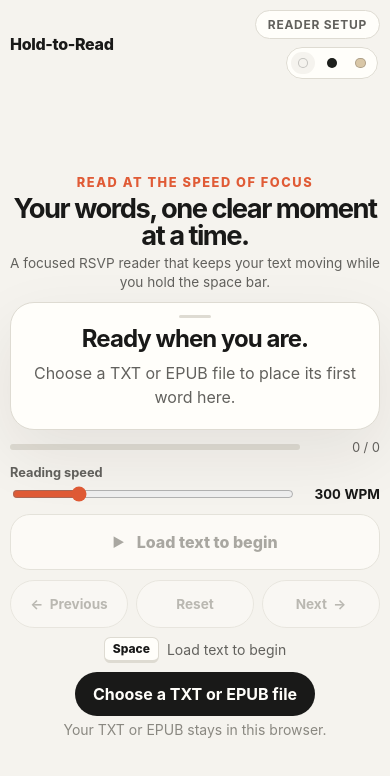
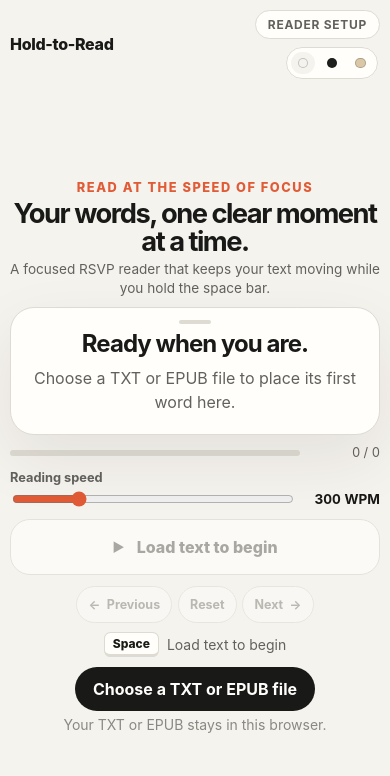
Before and after one commit to kusonnim/RSVP_Reader, a React (Vite) app: page / in a window 390 px wide. Shown: the top 776 px of the page. Built offline with nearby package versions, Linux system fonts and the light colour scheme.

Commit message:
Compact mobile navigation controls

```diff
--- a/src/app/App.css
+++ b/src/app/App.css
@@ -647,13 +647,14 @@
 
   .reader-controls {
     width: 100%;
-    gap: 0.5rem;
+    gap: 0.35rem;
   }
 
   .control-button {
-    flex: 1;
-    padding-inline: 0.6rem;
-    font-size: 0.85rem;
+    min-height: 2.35rem;
+    flex: 0 1 auto;
+    padding: 0.35rem 0.7rem;
+    font-size: 0.78rem;
   }
 
   .keyboard-help {
@@ -676,7 +677,12 @@
 
   .reader-controls {
     align-items: stretch;
-    flex-direction: column;
+    flex-direction: row;
+  }
+
+  .control-button {
+    flex: 1;
+    padding-inline: 0.35rem;
   }
 }
 
```
